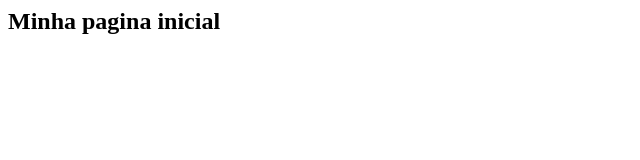
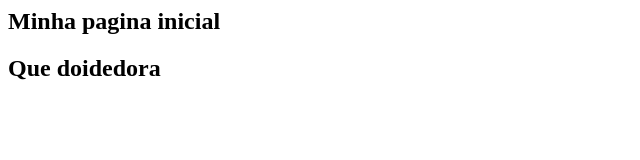
Before and after one commit to christophersampa/projeto-curso-git, a plain HTML site: page index.html in a window 1280 px wide. Shown: the whole page, without its empty margins (0-640 px from the left). Drawn offline with Linux system fonts and the light colour scheme.

Commit message:
inserindo uma frase extra

```diff
--- a/index.html
+++ b/index.html
@@ -5,5 +5,6 @@
 </head>
 <body>
     <h2>Minha pagina inicial</>
+    <h2>Que doidedora</h2>
 </body>
 </html>
```
